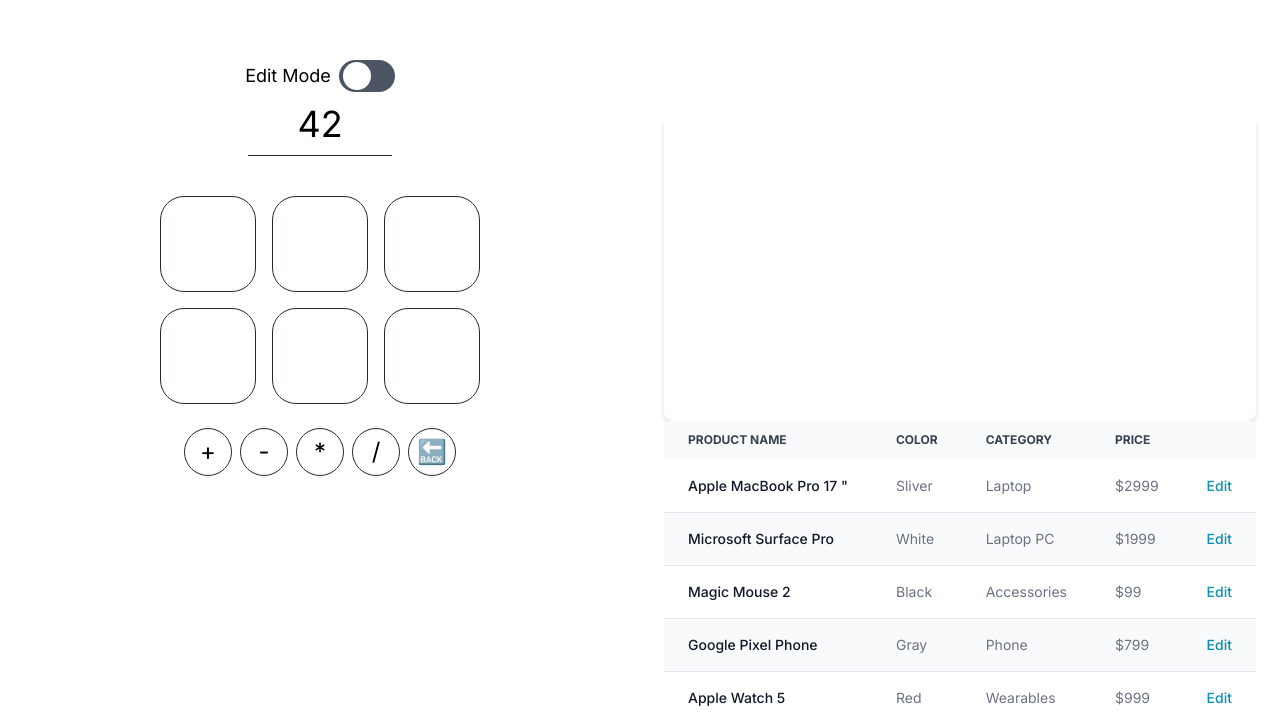
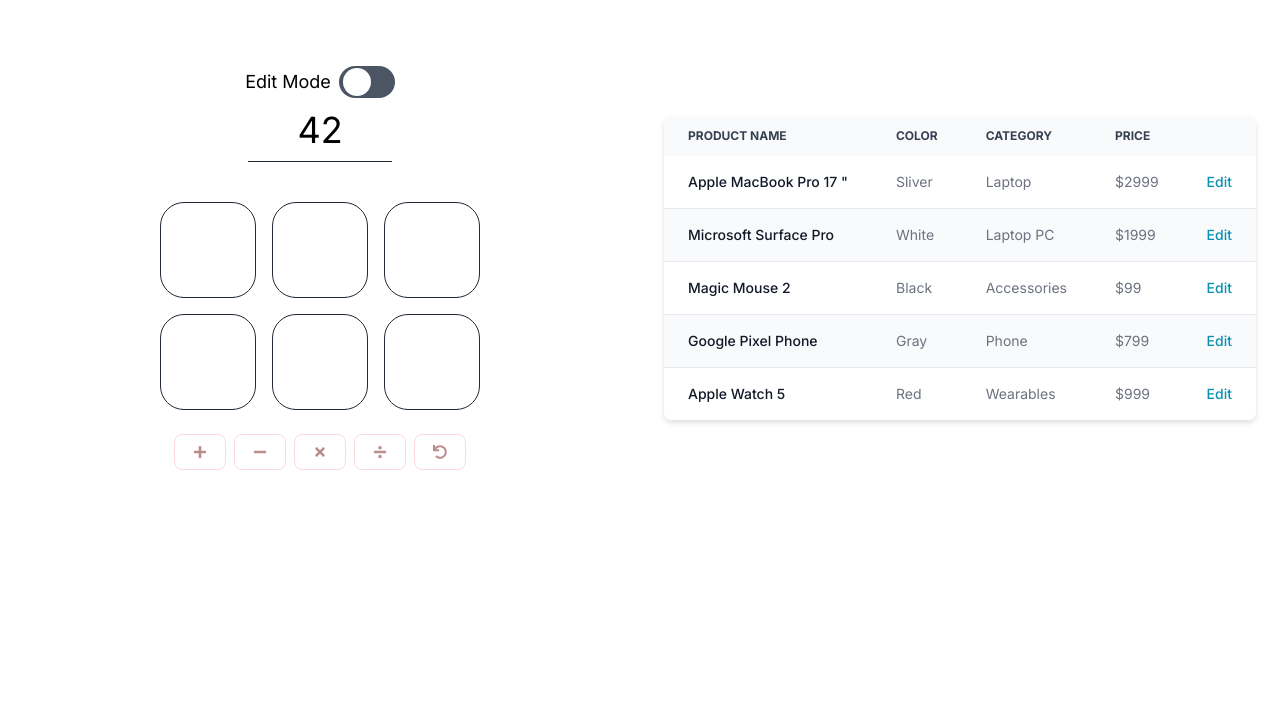
Before and after one commit to heeringa/digits, a Next.js app: page / in a window 1280 px wide. Shown: the part 132-856 px from the top of the page. After the commit the page ends 800 px from the top, so only its background shows below. Built offline with nearby package versions, Linux system fonts and the light colour scheme.

Commit message:
Sub in Flowbite-react Button component and flowbite react icons Update the logic accordingly

```diff
--- a/src/app/components/Operation.tsx
+++ b/src/app/components/Operation.tsx
@@ -1,28 +1,34 @@
+'use client';
+
 import React from 'react';
+import { Button } from 'flowbite-react';
+import { IconType } from 'react-icons';
+import { blue } from 'FlowbiteColors';
+
 
 interface OperationProps {
-  isEditable: boolean;
+  disabled: boolean;
   isSelected: boolean;
-  value: string;
-  onOperationClick: (value: string, event: React.MouseEvent<HTMLDivElement, MouseEvent>) => void;
+  Icon: IconType;
+  op: string;
+  onOperationClick: (value: string, event: React.MouseEvent<HTMLButtonElement, MouseEvent>) => void;
 }
 
-function Operation({ isEditable=true, isSelected=false, value, onOperationClick }:OperationProps): React.JSX.Element {
+function Operation({ disabled=true, isSelected=false, Icon, op, onOperationClick }:OperationProps): React.JSX.Element {
 
-  const basestyle = "flex items-center justify-center h-12 w-12 rounded-full border border-gray-800";
-  let style = isEditable ? `${basestyle}` : basestyle;
-  style = isSelected ? `${style} bg-blue-800 text-white` : `${style} bg-white text-black`
-  // focus:ring-2 focus:ring-gray-200
+
+  const basestyle = "flex items-center justify-center";
+  const color = isSelected ? "success" : "red";
 
   return (
-    <div className={style}
-         onClick={event => onOperationClick(value, event)}>
-     <input className="text-center text-2xl w-8 focus:border-gray-300 bg-transparent
-                       focus:outline-none"
-            readOnly={true}
-            value={value}
-            />
+    <div className={basestyle}>
+      <Button disabled={disabled}
+              color={color}
+              onClick={event => onOperationClick(op, event)}>
+        <Icon />
+      </Button>
     </div>
+
   );
 }
 
--- a/src/app/page.tsx
+++ b/src/app/page.tsx
@@ -6,6 +6,8 @@
 import Goal from './components/Goal';
 import Toggle from './components/Toggle';
 import { Table } from 'flowbite-react';
+import { FaDivide, FaPlus, FaTimes, FaMinus, FaUndo } from 'react-icons/fa';
+
 
 function combine(op: string, a: number, b: number): number {
   switch (op) {
@@ -99,11 +101,11 @@
     }
   }
 
-  async function onOperationClick(op: string, event: React.MouseEvent<HTMLDivElement, MouseEvent>): Promise<void> {
+  async function onOperationClick(op: string, event: React.MouseEvent<HTMLButtonElement, MouseEvent>): Promise<void> {
     console.log(op);
     console.log(event);
     if (!isEditable) {
-      if (op === '🔙' && (valuesHistory.length > 0) ) {
+      if (op === 'undo' && (valuesHistory.length > 0) ) {
         console.log('valuesHistory: ' + valuesHistory);
         const oldvals = valuesHistory.pop();
         if (oldvals !== undefined) {
@@ -174,31 +176,36 @@
               onNumberClick={onNumberClick}
               handleGridValuesChange={handleGridValuesChange} />
         <div className="flex mt-6 gap-2">
-          <Operation value="+"
-                    isEditable={isEditable}
+          <Operation Icon={FaPlus}
+                     op="+"
+                     disabled={isEditable || !numSelected }
                      isSelected={opsSelected === "+"}
                      onOperationClick={onOperationClick} />
-          <Operation value="-"
-                    isEditable={isEditable}
+          <Operation op="-"
+                     Icon={FaMinus}
+                     disabled={isEditable || !numSelected}
                      isSelected={opsSelected === "-"}
                      onOperationClick={onOperationClick} />
-          <Operation value="*"
-                    isEditable={isEditable}
+          <Operation Icon={FaTimes}
+                     op="*"
+                     disabled={isEditable || !numSelected}
                      isSelected={opsSelected === "*"}
                      onOperationClick={onOperationClick} />
-          <Operation value="/"
-                    isEditable={isEditable}
+          <Operation Icon={FaDivide}
+                     op="/"
+                     disabled={isEditable || !numSelected}
                      isSelected={opsSelected === "/"}
                      onOperationClick={onOperationClick} />
-          <Operation value="🔙"
-                    isEditable={isEditable}
-                    isSelected={opsSelected === "🔙"}
+          <Operation Icon={FaUndo}
+                     op="undo"
+                     disabled={isEditable || valuesHistory.length === 0}
+                     isSelected={opsSelected === "undo"}
                      onOperationClick={onOperationClick} />
         </div>
       </div>
 
       <div className="lg:w-1/2 h-screen flex flex-col items-center justify-center">
-        <Table striped className="relative">
+        <Table striped>
           <Table.Head>
             <Table.HeadCell>
               Product name
```
Lines whose indentation alone changed are shown as unchanged.
